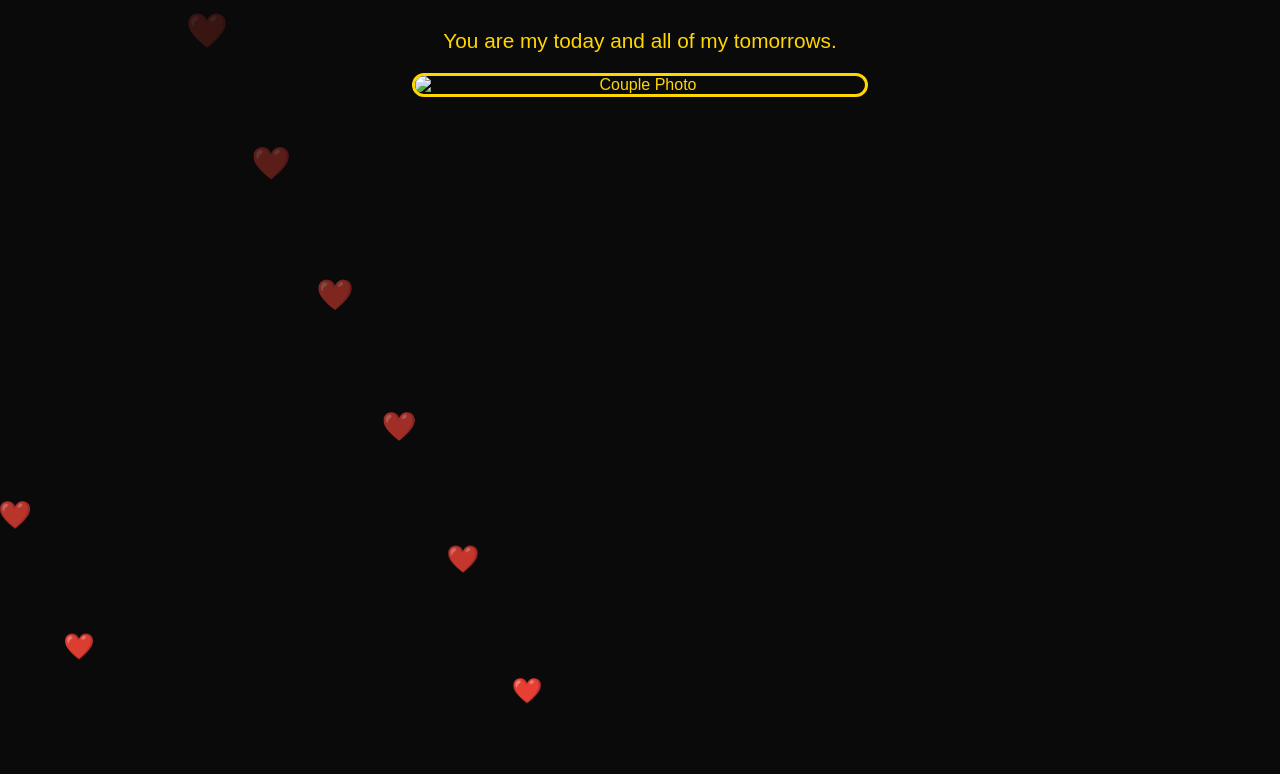
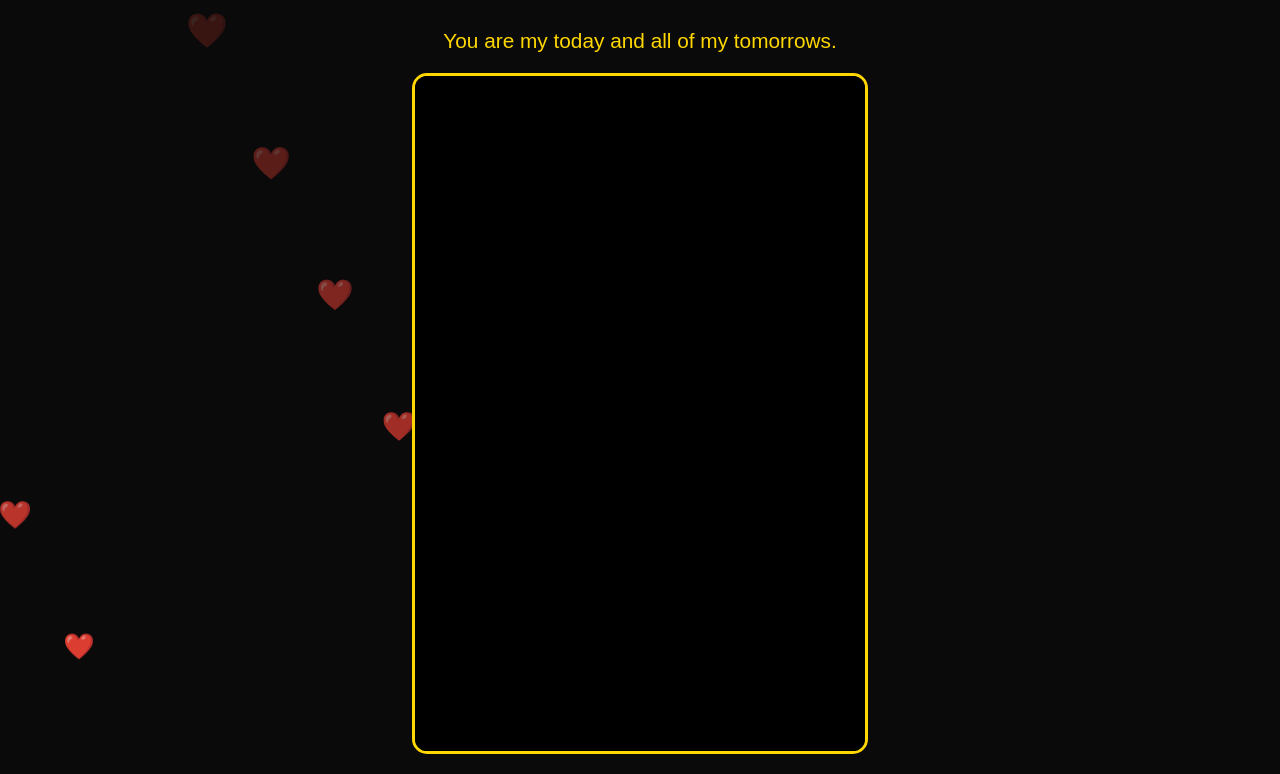
Before and after one commit to moresahil8008-cmyk/Love4riddhi, a plain HTML site: page index.html in a window 1280 px wide. Shown: the part 79-853 px from the top of the page. Before the commit the page ends 800 px from the top, so only its background shows below. Drawn offline with Linux system fonts and the light colour scheme.

Commit message:
Update index.html

```diff
--- a/index.html
+++ b/index.html
@@ -59,7 +59,7 @@
 <h1>Sahil ❤️ Riddhi</h1>
 <p>You are my today and all of my tomorrows.</p>
 
-<img src="couple_photo.jpg" alt="Couple Photo">
+<img src="couple_photo (2).jpg" width="300">
 
 <audio autoplay loop>
     <source src="Dooron_Dooron__Official_Video__-_Paresh_Pahuja_Feat._Harleen_Sethi___Shiv___Meghdeep___Vaibhav(48k).mp3" type="audio/mpeg">
```
